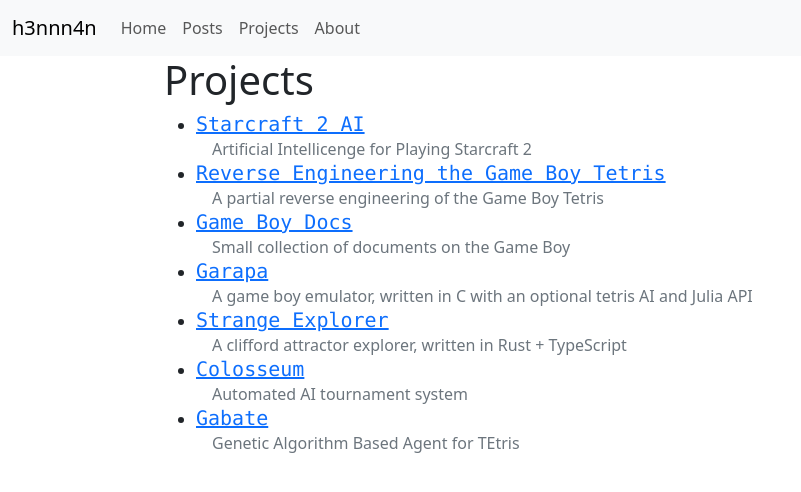
After one commit to h3nnn4n/neo-personal-website, a Django app: page /projects/ in a window 1280 px wide. The commit adds this page. Shown: the top 492 px of the page, without its empty margins (0-801 px from the left). Run offline with Django 4.2, Linux system fonts and the light colour scheme.

Commit message:
Set project list

```diff
--- a/website/app/services.py
+++ b/website/app/services.py
@@ -1,6 +1,7 @@
 import json
 import logging
 import os
+import typing as t
 from datetime import datetime
 from os import path
 from typing import Any
@@ -25,26 +26,39 @@ def render_markdown(markdown_str: str):
 
 
 @memoize(timeout=settings.POST_MEMOIZE_TIME)
-def list_posts(ordered: bool = False, hide_drafts: bool = False) -> list[dict[str, Any]]:
+def list_projects(order_field: t.Optional[str] = None, hide_drafts: bool = False) -> list[dict[str, Any]]:
+    projects_folder = path.join(settings.CONTENT_FOLDER, "projects")
+    return parse_and_list_md_files(projects_folder, order_field=order_field, hide_drafts=hide_drafts)
+
+
+@memoize(timeout=settings.POST_MEMOIZE_TIME)
+def list_posts(order_field: t.Optional[str] = None, hide_drafts: bool = False) -> list[dict[str, Any]]:
+    posts_folder = path.join(settings.CONTENT_FOLDER, "posts")
+    return parse_and_list_md_files(posts_folder, order_field=order_field, hide_drafts=hide_drafts)
+
+
+def parse_and_list_md_files(
+    base_folder: str, order_field: t.Optional[str] = None, hide_drafts: bool = False
+) -> list[dict[str, Any]]:
     def _parse(post: str) -> dict:
-        post_path = path.join(posts_folder, post)
+        post_path = path.join(base_folder, post)
         file_contents = read_file(post_path)
         headers, _ = parse_md_file(file_contents)
 
-        date = datetime.strptime(headers["date"], "%Y-%m-%d")
-        headers["pretty_date"] = date.strftime("%B %d, %Y")
-        headers["filename"] = post.partition(".")[0]
+        if headers.get("date"):
+            date = datetime.strptime(headers["date"], "%Y-%m-%d")
+            headers["pretty_date"] = date.strftime("%B %d, %Y")
+            headers["filename"] = post.partition(".")[0]
 
         return headers
 
-    posts_folder = path.join(settings.CONTENT_FOLDER, "posts")
-    posts = [_parse(p) for p in os.listdir(posts_folder)]
+    posts = [_parse(p) for p in os.listdir(base_folder)]
 
     if hide_drafts:
         posts = [p for p in posts if not p["draft"]]
 
-    if ordered:
-        posts = sorted(posts, key=lambda x: x["date"], reverse=True)
+    if order_field:
+        posts = sorted(posts, key=lambda x: x[order_field], reverse=True)
 
     return posts
 
--- a/website/app/templates/navbar.html
+++ b/website/app/templates/navbar.html
@@ -8,6 +8,7 @@
       <div class="navbar-nav">
         <a class="nav-link" href="{% url 'index' %}">Home</a>
         <a class="nav-link" href="{% url 'posts_index' %}">Posts</a>
+        <a class="nav-link" href="{% url 'projects_index' %}">Projects</a>
         <a class="nav-link" href="{% url 'about' %}">About</a>
       </div>
     </div>
--- /dev/null
+++ b/website/app/templates/projects.html
@@ -0,0 +1,31 @@
+{% extends "base.html" %}
+
+{% block title %} Projects {% endblock %}
+
+{% block content %}
+
+<div class="row align-items-center justify-content-center">
+  <div class="col">
+    <div class="container-fluid">
+      <h1> Projects </h1>
+
+      <ul>
+      {% for project in projects %}
+        <li>
+          <span class="h5 font-monospace">
+            <a href="{{ base_repo_url }}/{{ project.repo }}">
+              {{ project.title }}
+            </a>
+          </span>
+          <br>
+          <span class="p-3 text-secondary">
+            {{ project.description }}
+          </span>
+        </li>
+      {% endfor %}
+      </ul>
+    </div>
+  </div>
+</div>
+
+{% endblock %}
--- a/website/app/urls.py
+++ b/website/app/urls.py
@@ -10,4 +10,5 @@ urlpatterns = [
     path("posts/<slug:slug>/", views.PostView.as_view(), name="posts_view"),
     path("tags/", views.TagView.as_view(), name="tags_index"),
     path("tags/<slug:tag>/", views.TagView.as_view(), name="tags_view"),
+    path("projects/", views.ProjectsView.as_view(), name="projects_index"),
 ]
--- a/website/app/views.py
+++ b/website/app/views.py
@@ -56,7 +56,7 @@ class TagView(View):
         if tag:
             return self.render_tag(request, tag)
 
-        posts = services.list_posts(ordered=True, hide_drafts=True)
+        posts = services.list_posts(order_field="date", hide_drafts=True)
         all_tags = sorted(set(itertools.chain.from_iterable(p["tags"] for p in posts)))
         tags = []
 
@@ -78,7 +78,7 @@ class TagView(View):
     def render_tag(self, request, tag):
         tag = tag.replace("_", " ")
 
-        posts = services.list_posts(ordered=True, hide_drafts=True)
+        posts = services.list_posts(order_field="date", hide_drafts=True)
         posts = [post for post in posts if tag in post["tags"]]
 
         return render(
@@ -98,7 +98,7 @@ class PostView(View):
         if slug:
             return self.render_post(request, slug)
 
-        posts = services.list_posts(ordered=True, hide_drafts=True)
+        posts = services.list_posts(order_field="date", hide_drafts=True)
         all_tags = sorted(set(itertools.chain.from_iterable(p["tags"] for p in posts)))
         tags = []
 
@@ -155,3 +155,17 @@ class PostView(View):
                 "content": content,
             },
         )
+
+
+class ProjectsView(View):
+    def get(self, request, *args, **kwargs):
+        projects = services.list_projects(order_field="weight", hide_drafts=True)
+
+        return render(
+            request,
+            "projects.html",
+            context={
+                "projects": projects,
+                "base_repo_url": settings.BASE_REPO_URL,
+            },
+        )
--- a/website/website/settings.py
+++ b/website/website/settings.py
@@ -159,3 +159,5 @@ LOGGING = {
 CONTENT_FOLDER = "content"
 
 POST_MEMOIZE_TIME = config("POST_MEMOIZE_TIME", default=60, cast=int)
+
+BASE_REPO_URL = config("BASE_REPO_URL", default="https://github.com/h3nnn4n")
```
